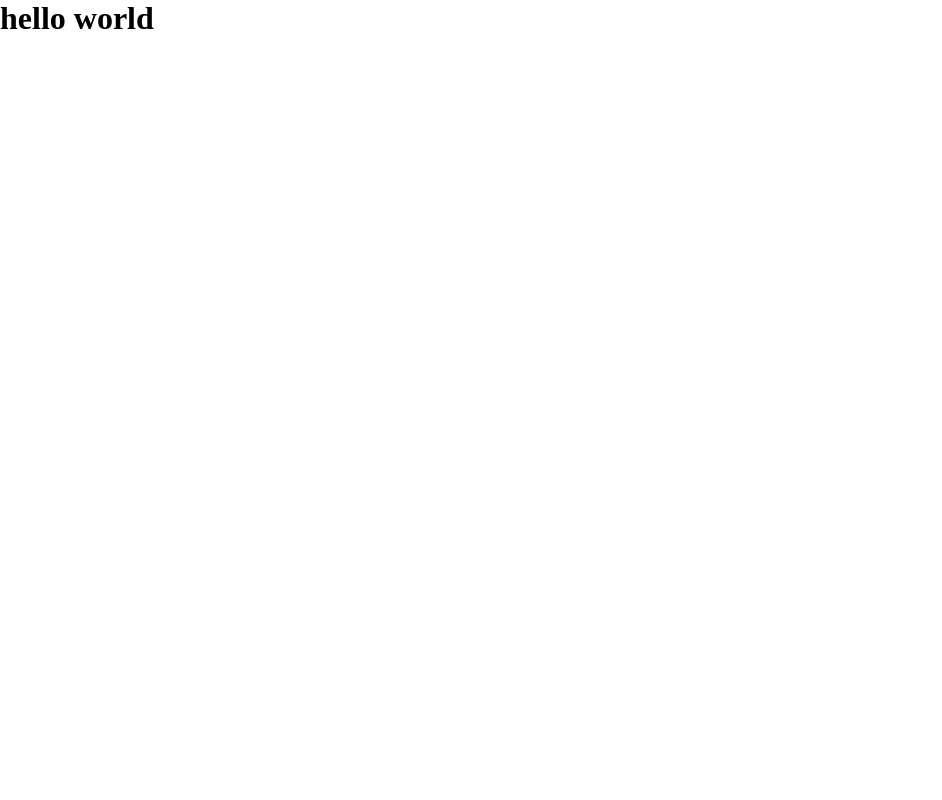
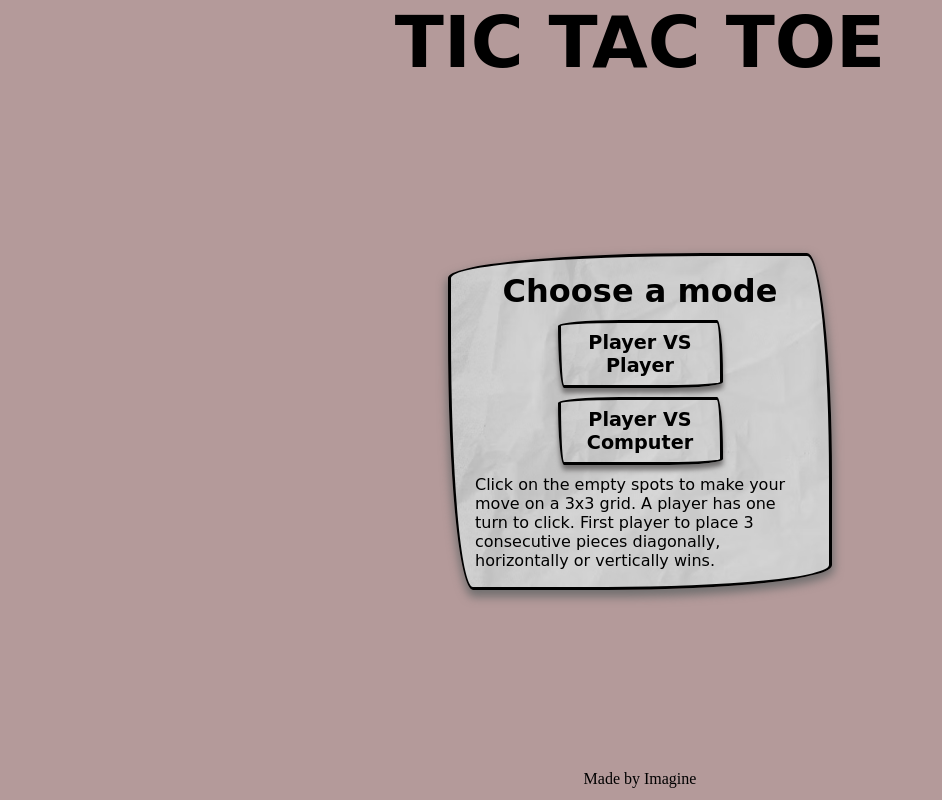
Before and after one commit to ImaginePog/tic-tac-toe, a plain HTML site: page index.html in a window 1280 px wide. Shown: the whole page, without its empty margins (0-942 px from the left). Drawn offline with Linux system fonts and the light colour scheme; a web font is replaced by a local one.

Commit message:
Add the intro menu

```diff
--- a/index.html
+++ b/index.html
@@ -9,7 +9,24 @@
 		<link rel="stylesheet" href="style.css" />
 	</head>
 	<body>
-		<h1>hello world</h1>
+		<div class="page-container">
+			<header>
+				<h1>TIC TAC TOE</h1>
+			</header>
+			<main>
+				<section class="menu ui-container">
+					<h2>Choose a mode</h2>
+					<button class="ui-container">Player VS Player</button>
+					<button class="ui-container">Player VS Computer</button>
+					<p class="game-rules">
+						Click on the empty spots to make your move on a 3x3 grid. A player
+						has one turn to click. First player to place 3 consecutive pieces
+						diagonally, horizontally or vertically wins.
+					</p>
+				</section>
+			</main>
+			<footer>Made by Imagine</footer>
+		</div>
 		<!-- scripts -->
 		<script src="index.js"></script>
 	</body>
--- a/style.css
+++ b/style.css
@@ -1,6 +1,128 @@
+@import url("https://fonts.googleapis.com/css2?family=Caveat&family=Lato&family=Short+Stack&family=Tillana:wght@500&display=swap");
+/*
+font-family: 'Caveat', cursive;
+font-family: 'Lato', sans-serif;
+font-family: 'Short Stack', cursive;
+font-family: 'Tillana', cursive;
+
+*/
+
+:root {
+	--font-header: "Short Stack", cursive;
+	--font-ui: "Tillana", cursive;
+	--font-info: "Lato", sans-serif;
+
+	--color-main-text: black;
+	--color-ui-shadow: #727070;
+}
+
 * {
 	box-sizing: border-box;
 	padding: 0;
 	margin: 0;
 	border: 0;
+
+	color: black;
 }
+
+html,
+body {
+	width: 100%;
+	height: 100%;
+}
+
+body {
+	background-color: rgb(180, 154, 154);
+	padding: 0 20%;
+}
+
+header > h1 {
+	font-size: 4.5rem;
+	font-family: var(--font-header);
+}
+
+.page-container {
+	width: 100%;
+	height: 100%;
+
+	display: flex;
+	flex-direction: column;
+	align-items: center;
+}
+
+main {
+	flex: 1;
+	align-self: stretch;
+
+	display: flex;
+	align-items: center;
+	justify-content: center;
+}
+
+.menu {
+	height: 50%;
+	width: 50%;
+
+	font-family: var(--font-ui);
+
+	display: flex;
+	flex-direction: column;
+	align-items: center;
+	justify-content: space-around;
+
+	padding: 12px 24px;
+
+	box-shadow: 0 5px 10px 2px var(--color-ui-shadow);
+}
+
+.ui-container {
+	background-image: url(assets/paperContainer.png);
+	background-position: center;
+	background-size: cover;
+	background-repeat: no-repeat;
+
+	border: 3px solid var(--color-main-text);
+	border-bottom-left-radius: 25px 255px;
+	border-bottom-right-radius: 225px 25px;
+	border-top-left-radius: 255px 25px;
+	border-top-right-radius: 25px 225px;
+}
+
+.menu > h2 {
+	font-size: 2rem;
+}
+
+.game-rules {
+	text-align: left;
+}
+
+.menu > button {
+	font-size: 1.2rem;
+	font-weight: bold;
+	font-family: inherit;
+
+	padding: 8px;
+	background-color: transparent;
+
+	width: 50%;
+	height: auto;
+
+	box-shadow: 0 5px 5px var(--color-ui-shadow);
+
+	transition: transform 0.3s;
+}
+
+button:hover {
+	transform: scale(1.1);
+	opacity: 70%;
+}
+
+button:active {
+	transform: scale(0.9);
+	opacity: 30%;
+	transition: 50ms;
+}
+
+footer {
+	padding: 12px 0;
+}
```
Also changed, not shown: assets/paperContainer.png (added).
